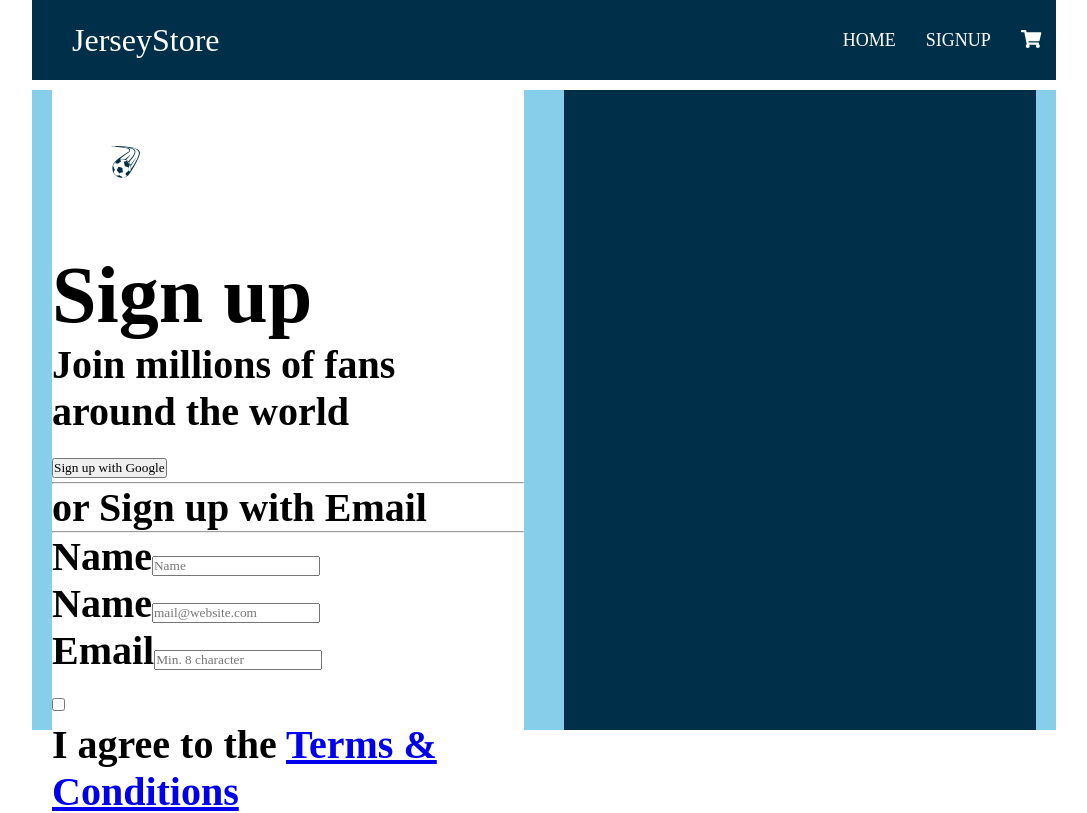
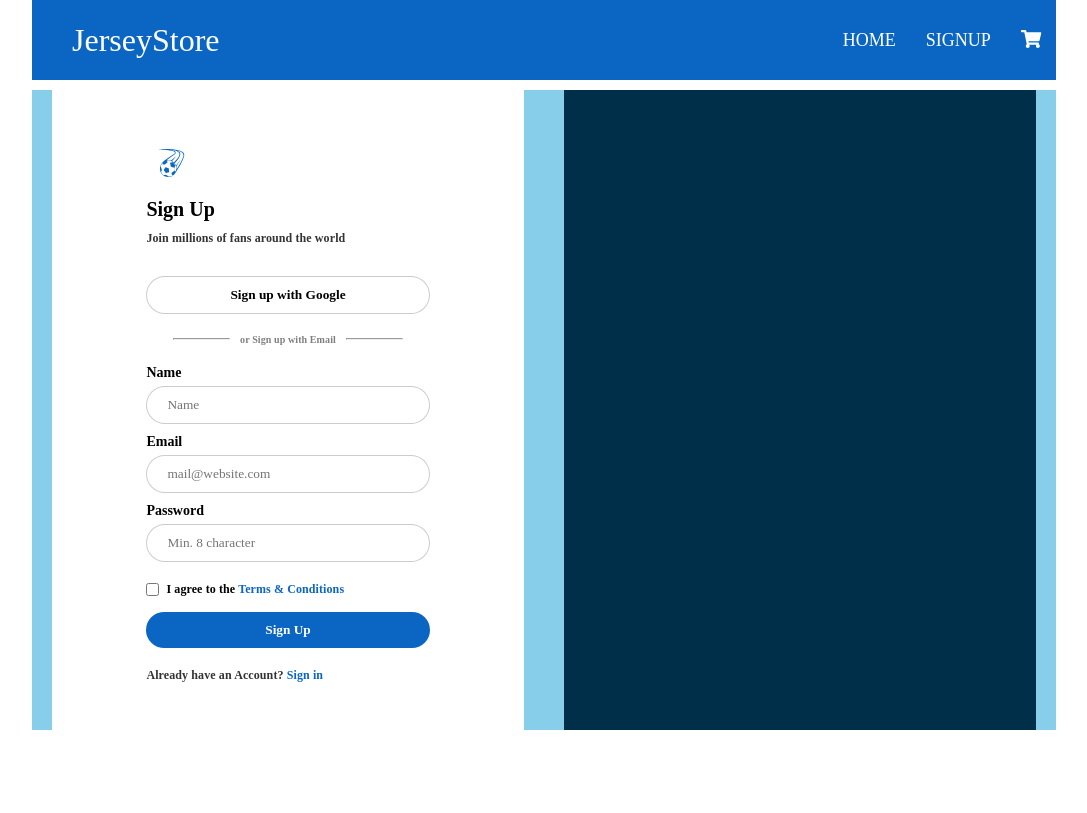
Before and after one commit to yaroCreates/shopping-cart, a React (Create React App) app: page /shopping-cart/signup in a window 1280 px wide. Shown: the top 813 px of the page, without its empty margins (96-1183 px from the left). Built offline with nearby package versions, Linux system fonts and the light colour scheme.

Commit message:
Sytled the sign up page and changed theme color

```diff
--- a/src/App.css
+++ b/src/App.css
@@ -21,8 +21,10 @@
     justify-content: space-between;
     align-items: center;
     overflow: hidden;
-    background-color: #003049;
+    background-color: #0a66c2;
 }
+
+
 
 .logo {
     text-decoration: none;
@@ -65,7 +67,7 @@
 .card {
     width: 300px;
     height: auto;
-    border: 1px solid #D62828;
+    border: 1px solid #0a66c2;
     border-radius: 5px;
     overflow: hidden;
     padding: 10px;
@@ -98,7 +100,7 @@
     border-radius: 5px;
     border: none;
     outline: none;
-    background-color: #D62828;
+    background-color: #0a66c2;
     color: white;
     width: 100%;
     height: 40px;
@@ -134,6 +136,9 @@
     height: 100%;
     margin: 20px;
     background-color: #fff;
+    display: flex;
+    justify-content: center;
+    align-items: center;
 }
 
 .right {
@@ -143,10 +148,112 @@
     background-color: #003049;
 }
 
-.heading-logo {
-    width: 150px;
+.content1 {
+    width: 60%;
 }
 
+.heading-logo {
+    width: 50px;
+}
+
+.heading-signup {
+    font-size: 20px;
+    font-weight: 800;
+    color: #000;
+    margin-bottom: 10px;
+}
+
+.heading p {
+    font-size: 12px;
+    font-weight: 600;
+    letter-spacing: 0.1px;
+    color: rgba(0, 0, 0, 0.8);
+
+}
+
+.btn-signup-google {
+    width: 100%;
+    padding: 10px 0 10px 0;
+    border-radius: 50px;
+    border-style: none;
+    border: 1px solid rgba(0, 0, 0, 0.2);
+    background-color: #fff;
+    font-weight: 700;
+    margin: 30px 0 20px 0;
+    color: rgba(0, 0, 0, 1);
+    cursor: pointer;
+}
+
+.line-border {
+    display: flex;
+    flex-direction: row;
+    justify-content: center;
+    align-items: center;
+    margin-bottom: 20px;
+}
+
+.line-border p {
+    margin: 0 10px 0 10px;
+    font-size: 10px;
+    color: rgba(0, 0, 0, 0.5);
+
+}
+
+.text-section {
+    display: flex;
+    flex-direction: column;
+}
+
+.text-section label {
+    font-size: 14px;
+    margin-bottom: 5px;
+}
+.text-section input {
+    margin-bottom: 10px;
+    padding: 10px 0 10px 20px;
+    border: 1px solid rgba(0, 0, 0, 0.2);
+    border-radius: 50px;
+}
+
+.checkbox-section {
+    display: flex;
+    margin-top: 10px;
+}
+.checkbox-section input {
+    margin-right: 7px;
+}
+
+.checkbox-section p {
+    font-weight: 700;
+    color: rgba(0, 0, 0, 1);
+}
+
+.checkbox-section a {
+    text-decoration: none;
+    color: #0a66c2;
+}
+
+form button {
+    width: 100%;
+    background-color: #0a66c2;
+    padding: 10px 0 10px 0;
+    border-radius: 50px;
+    border-style: none;
+    color: #fff;
+    cursor: pointer;
+    margin-top: 5px;
+    font-weight: 700;
+    margin-bottom: 20px;
+}
+
+#signin-link {
+    font-weight: 700;
+}
+
+#signin-link a {
+    text-decoration: none;
+    color: #0a66c2;
+}
 
 .cart-items {
     margin: 30px auto;
@@ -160,8 +267,10 @@
     justify-content: space-around;
     align-items: center;
     height: 50px;
-    background-color: #003049;
-    color: white;
+    /* background-color: #003049; */
+    color: #0a66c2;
+    text-transform: uppercase;
+    font-weight: 900;
     border-radius: 5px;
 }
 
@@ -178,7 +287,7 @@
 .cart-items-image {
     width: 100px;
     height: auto;
-    border: 1px solid #D62828;
+    border: 1px solid #F77F00;
     border-radius: 10px;
     margin-right: 10px;
 }
@@ -198,7 +307,7 @@
 }
 
 .cart-items-name {
-    color: #003049;
+    color: #000;
 }
 
 .cart-items-add,
@@ -214,7 +323,7 @@
 }
 
 .cart-items-add {
-    background-color: #003049;
+    background-color: #0a66c2;
 }
 
 .cart-items-remove {
@@ -236,14 +345,14 @@
     font-weight: 700;
     border: 1px solid #003049;
     border-radius: 5px;
-    color: #003049;
+    color: #000;
 
 }
 
 .cart-items-total-price {
     display: flex;
     padding-left: 45%;
-    color: #003049;
+    color: #000;
 }
 
 .clear-cart {
@@ -259,9 +368,11 @@
     background-color: #F77F00;
     height: 30px;
     width: 100px;
-    font-size: 18px;
+    font-size: 14px;
+    font-weight: 700;
     padding: 5px;
-    color: #003049;
+    color: #fff;
+    text-transform: uppercase;
     cursor: pointer;
 }
 
--- a/src/Components/UI/Signup/Signup.js
+++ b/src/Components/UI/Signup/Signup.js
@@ -6,15 +6,16 @@ function Signup(){
     return(
         <div className='signup'>
             <div className="left">
+                <div className="content1">
                 <div className="heading">
                     <img className="heading-logo" src={Jerseystore} alt="Jerseystore"/>
-                    <h1>Sign up</h1>
+                    <h1 className="heading-signup">Sign Up</h1>
                     <p>Join millions of fans around the world</p>
                     <button className="btn-signup-google">Sign up with Google</button>
                     <div className="line-border">
-                        <hr/>
+                        <hr noshade width="20%" />
                         <p>or Sign up with Email</p>
-                        <hr/>
+                        <hr noshade width="20%"/>
                     </div>
                     <form>
                         <div className='text-section'>
@@ -22,11 +23,11 @@ function Signup(){
                             <input className="text-field" type="text" placeholder='Name'></input>
                         </div>
                         <div className='text-section'>
-                            <label>Name</label>
+                            <label>Email</label>
                             <input className="text-field" type="email" placeholder="mail@website.com"></input>
                         </div>
                         <div className='text-section'>
-                            <label>Email</label>
+                            <label>Password</label>
                             <input className="text-field" type="password" placeholder='Min. 8 character'></input>
                         </div>
                         <div className="checkbox-section">
@@ -34,8 +35,9 @@ function Signup(){
                             <p>I agree to the <a href="#">Terms & Conditions</a></p>
                         </div>
                         <button>Sign Up</button>
-                        <p>Already have an Account? <a href="#">Sign in</a></p>
+                        <p id="signin-link">Already have an Account? <a href="#">Sign in</a></p>
                     </form>
+                </div>
                 </div>
             </div>
             <div className="right"></div>
```
Also changed, not shown: src/images/jerserystore.svg.
